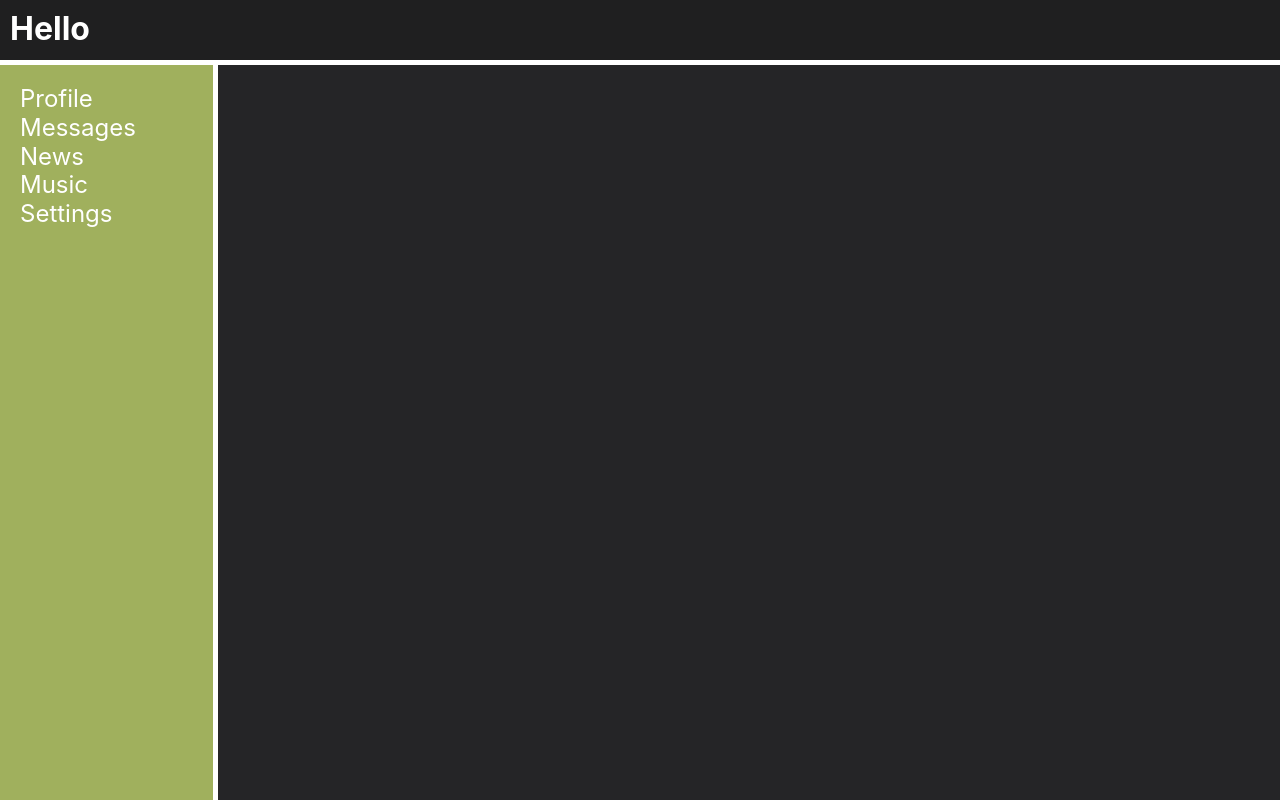
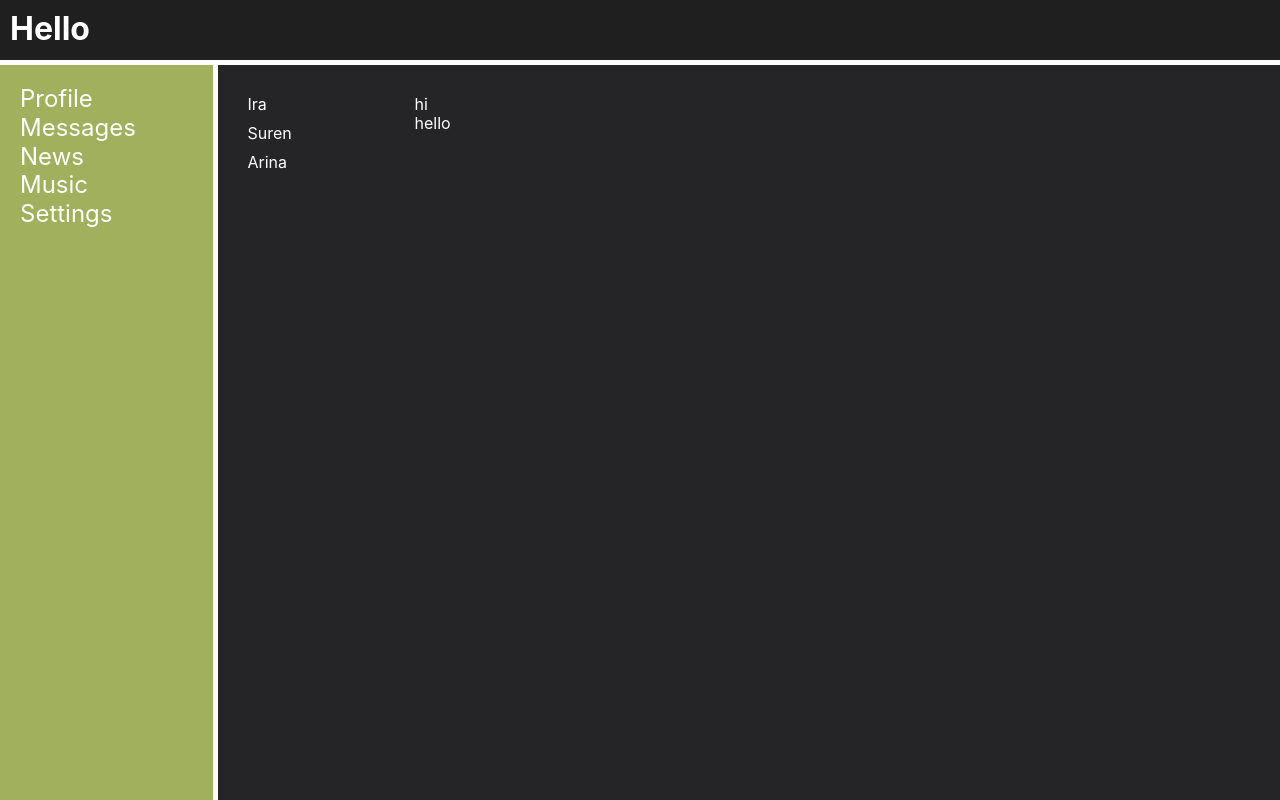
Before and after one commit to IrinaMartArm/my-samurai-way, a React (Create React App) app: page /dialogs in a window 1280 px wide. Built offline with nearby package versions, Linux system fonts and the light colour scheme.

Commit message:
refactoring

```diff
--- a/src/App.tsx
+++ b/src/App.tsx
@@ -7,7 +7,7 @@ import { ProfilePage } from "./layaut/main/profilePage/ProfilePage";
 import styled from "styled-components";
 import { Theme } from "./styles/Theme";
 import { BrowserRouter, Route, Router } from "react-router-dom";
-import { Profile } from "./layaut/main/profilePage/profile/Profile";
+import { ProfileInfo } from "./layaut/main/profilePage/profileInfo/ProfileInfo";
 import { Dialogs } from "./layaut/main/dialogs/Dialogs";
 import { News } from "./layaut/main/news/News";
 
@@ -18,9 +18,9 @@ function App() {
         <Header />
         <Aside />
         <Main>
-            <Route path={"/profile"} render={()=><ProfilePage/>}/>
-            <Route path={"/messages"} render={()=><Dialogs/>}/>
-            <Route path={"/news"} render={()=><News/>}/>
+          <Route path={"/profile"} render={() => <ProfilePage />} />
+          <Route path={"/dialogs"} render={() => <Dialogs />} />
+          <Route path={"/news"} render={() => <News />} />
         </Main>
       </StyledApp>
     </BrowserRouter>
@@ -28,8 +28,8 @@ function App() {
 }
 
 const Main = styled.main`
-    background-color: ${Theme.colors.primary};
-    grid-area: m;
-`
+  background-color: ${Theme.colors.primary};
+  grid-area: m;
+`;
 
 export default App;
--- a/src/layaut/aside/Aside.tsx
+++ b/src/layaut/aside/Aside.tsx
@@ -6,7 +6,7 @@ export const Aside: React.FC = () => {
         <StyledAside>
             <ul>
                 <li><a href="/profile">Profile</a></li>
-                <li><a href="/messages">Messages</a></li>
+                <li><a href="/dialogs">Messages</a></li>
                 <li><a href="/news">News</a></li>
                 <li><a href="#">Music</a></li>
                 <li><a href="#">Settings</a></li>
--- /dev/null
+++ b/src/layaut/main/dialogs/DialogItem.tsx
@@ -0,0 +1,17 @@
+import { NavLink } from "react-router-dom"
+import { S } from "./StyledDialogs"
+
+type PropsType = {
+    id: string
+    name: string
+}
+
+export const DialogItem = (props: PropsType) => {
+
+    const {id, name} = props
+    const path = "/dialogs/" + id
+
+    return (
+        <S.DialogItem><NavLink to={path}>{name}</NavLink></S.DialogItem>
+    )
+}
--- a/src/layaut/main/dialogs/Dialogs.tsx
+++ b/src/layaut/main/dialogs/Dialogs.tsx
@@ -1,7 +1,19 @@
+import { S } from "./StyledDialogs";
+import { DialogItem } from "./DialogItem";
+import { Messages } from "./Messages";
+
 export const Dialogs = () => {
     return (
-        <div>
-            Dialogs
-        </div>
+        <S.Dialogs>
+            <S.DialogItems>
+                <DialogItem id="1" name="Ira"/>
+                <DialogItem id="2" name="Suren"/>
+                <DialogItem id="3" name="Arina"/>
+            </S.DialogItems>
+            <S.DialogList>
+                <Messages text='hi'/>
+                <Messages text='hello'/>
+            </S.DialogList>
+        </S.Dialogs>
     );
 }
--- /dev/null
+++ b/src/layaut/main/dialogs/Messages.tsx
@@ -0,0 +1,13 @@
+import { S } from "./StyledDialogs"
+
+type PropsType = {
+    text: string
+}
+
+export const Messages = (props:  PropsType) => {
+    const {text} = props
+
+    return (
+        <S.DialogItems>{text}</S.DialogItems>
+    )
+}
--- a/src/layaut/main/dialogs/StyledDialogs.ts
+++ b/src/layaut/main/dialogs/StyledDialogs.ts
@@ -1,5 +1,29 @@
 import styled from "styled-components";
 
-export const StyledDialogs = styled.div`
+const Dialogs = styled.div`
+    display: grid;
+    grid-template-columns: 2fr 10fr;
+    padding: 30px;
+`
+const DialogItems = styled.div`
+    display: flex;
+    flex-direction: column;
+    gap: 10px;
+    font-size: 16px;
+    &:checked {
+        font-size: 20px;
+    }
+`
+const DialogItem = styled.a`
 
 `
+const DialogList = styled.div`
+
+`
+
+export const S = {
+    Dialogs,
+    DialogItems,
+    DialogList,
+    DialogItem
+}
--- a/src/layaut/main/profilePage/ProfilePage.tsx
+++ b/src/layaut/main/profilePage/ProfilePage.tsx
@@ -1,5 +1,5 @@
 import React from "react";
-import { Profile } from "./profile/Profile";
+import { ProfileInfo } from "./profileInfo/ProfileInfo";
 import { MyPosts } from "./myposts/MyPosts";
 import a from "../../../assets/images/aleksandr-eremin-QfHmrIUN9G0-unsplash.jpg";
 import styled from "styled-components";
@@ -10,15 +10,15 @@ export const ProfilePage: React.FC = () => {
       <Box>
         <img src={a} alt="" />
       </Box>
-            <Profile/>
-            <MyPosts/>
+      <ProfileInfo />
+      <MyPosts />
     </div>
   );
-}
+};
 
 const Box = styled.div`
   img {
     width: 100%;
     height: 150px;
   }
-`
+`;
--- a/src/layaut/main/profilePage/myposts/Post.tsx
+++ b/src/layaut/main/profilePage/myposts/Post.tsx
@@ -22,7 +22,8 @@ export const Post: React.FC<PostPropsType> = (props) => {
 
 const NewPost = styled.div`
     padding: 20px;
-    display: flex;
+    display: grid;
+    grid-template-columns: 2fr 8fr 1fr 1fr;
     gap: 30px;
     img {
         width: 50px;
--- a/src/layaut/main/profilePage/profile/Profile.tsx
+++ b/src/layaut/main/profilePage/profileInfo/ProfileInfo.tsx
@@ -2,7 +2,7 @@ import React from "react";
 import i from "../../../../assets/images/Снимок-9-24-23-в-20.23.webp"
 import styled from "styled-components";
 
-export const Profile: React.FC = () => {
+export const ProfileInfo: React.FC = () => {
     return (
             <MyProfile>
                 <img src={i} alt="photo" />
```
Lines whose indentation alone changed are shown as unchanged.
